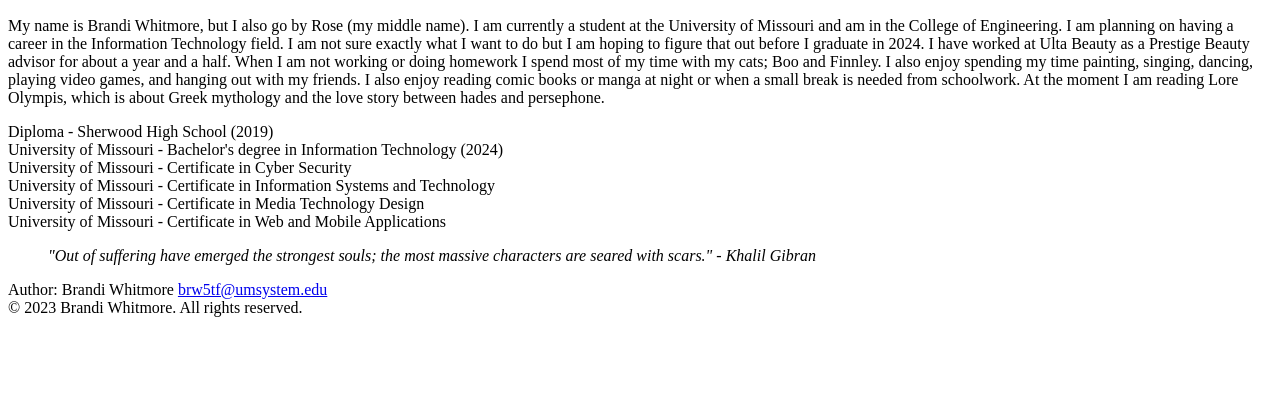
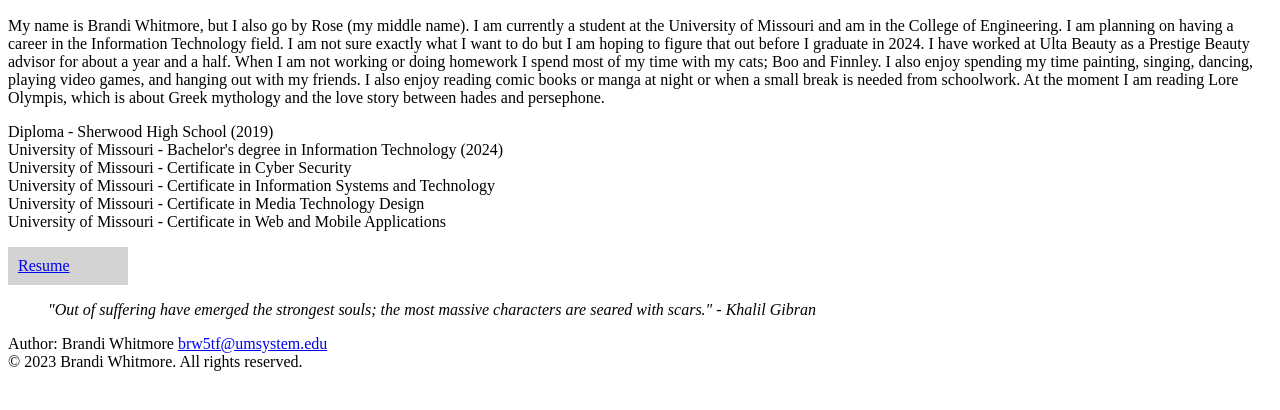
Before and after one commit to Brandaline/Brandaline.github.io, a plain HTML site: page ISLT4355/about.html in a window 1280 px wide. Shown: the part 110-520 px from the top of the page. Drawn offline with Linux system fonts and the light colour scheme.

Commit message:
Add files via upload

```diff
--- a/ISLT4355/about.html
+++ b/ISLT4355/about.html
@@ -23,9 +23,19 @@ Tested: Brandi Whitmore 2/6/2023
     <h1>
         About Me
     </h1>
+
+    <style>
+        div {
+            width:100px;
+            padding: 10px;
+            border: 10px black;
+            margin: 0;
+            background-color: lightgray;
+        }
+    </style>
+
 </head>
 <body>
-
     <h2>
         A little about me:
     </h2>
@@ -43,6 +53,12 @@ Tested: Brandi Whitmore 2/6/2023
         University of Missouri - Certificate in Web and Mobile Applications <br>
     </p>
 
+    <main>
+        <div>
+        <a href="resume.pdf">Resume</a>
+        </div>
+    </main>
+
     <blockquote cite="https://www.goodreads.com/quotes/3899-out-of-suffering-have-emerged-the-strongest-souls-the-most">
         <i>
             "Out of suffering have emerged the strongest souls; the most massive characters are seared with scars." - Khalil Gibran
```
Also changed, not shown: 1 other file.
